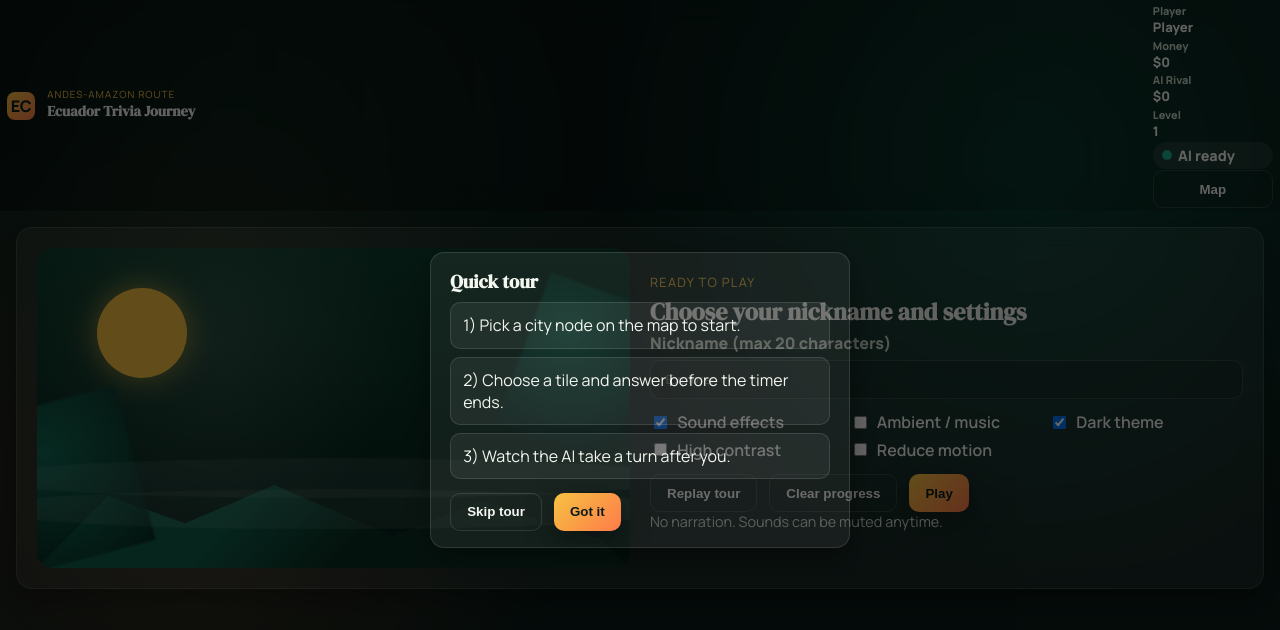
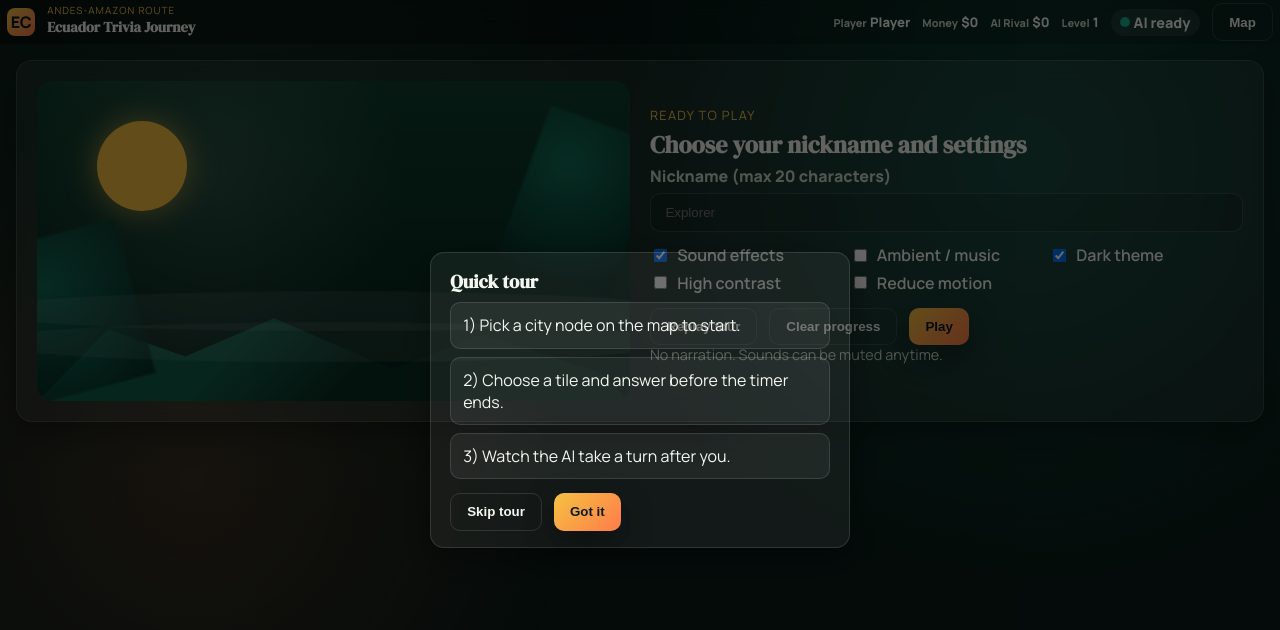
Before and after one commit to CAnimal4/JeopardySpanishFinal, a plain HTML site: page index.html in a window 1280 px wide. Drawn offline with nearby package versions, Linux system fonts and the light colour scheme.

Commit message:
Add files via upload

```diff
--- a/js/app.js
+++ b/js/app.js
@@ -646,7 +646,7 @@
     if (given.length < correct.length / 2) {
       return "Your answer is too short—add more detail.";
     }
-    return "Check spelling and key words.";
+    return "Check key words and spelling.";
   }
 
   function stringSimilarity(a, b) {
@@ -692,8 +692,10 @@
     markTile(level, category, value, { by: "player", correct, timeMs: elapsed, id: qid });
     updateStatsAfterAnswer(correct, value, elapsed);
 
-    let feedbackText = `${message} - Answer: ${activeQuestion.data.answer}`;
-    if (!correct && playerAnswer) {
+    let feedbackText = message;
+    if (correct) {
+      feedbackText += ` - Answer: ${activeQuestion.data.answer}`;
+    } else if (playerAnswer) {
       const hint = generateHint(playerAnswer, activeQuestion.data.answer);
       if (hint) feedbackText += ` | Hint: ${hint}`;
     }
--- a/style.css
+++ b/style.css
@@ -95,11 +95,17 @@ p {
 }
 
 .hud {
-  display: grid;
-  grid-template-columns: repeat(auto-fit, minmax(120px, 1fr));
-  gap: 0.1rem 0.35rem;
+  display: flex;
+  gap: 0.75rem;
   align-items: center;
+  flex-wrap: wrap;
   font-size: 0.82rem;
+}
+
+.hud > div {
+  display: flex;
+  align-items: center;
+  gap: 0.2rem;
 }
 
 .city-badges {
@@ -110,7 +116,7 @@ p {
 }
 
 .hud-label {
-  display: block;
+  display: inline-block;
   color: var(--muted);
   font-size: 0.68rem;
 }
```
